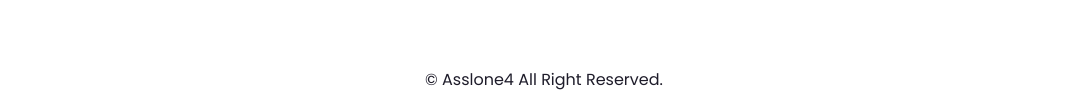
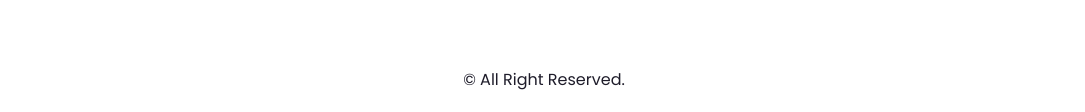
Before and after one commit to Mayur0031/Pizza-Store-Project, a plain HTML site: page index.html in a window 1280 px wide. Shown: the part 2513-2625 px from the top of the page, without its empty margins (96-1181 px from the left). Drawn offline with nearby package versions, Linux system fonts and the light colour scheme.

Commit message:
Update index.html

```diff
--- a/index.html
+++ b/index.html
@@ -166,7 +166,7 @@
 
     <!-- Copyright -->
     <div class="copyright">
-        <p>© Asslone4 All Right Reserved.</p>
+        <p>© All Right Reserved.</p>
     </div>
 
 
```
